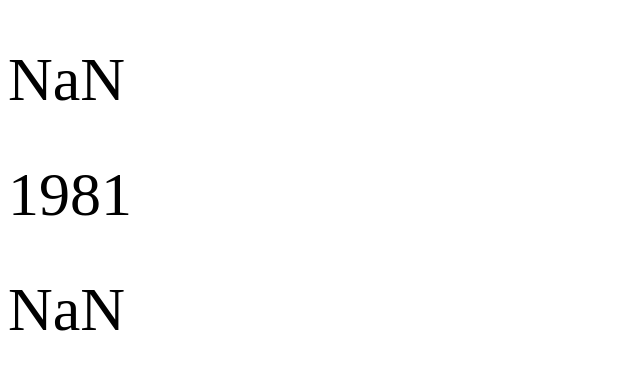
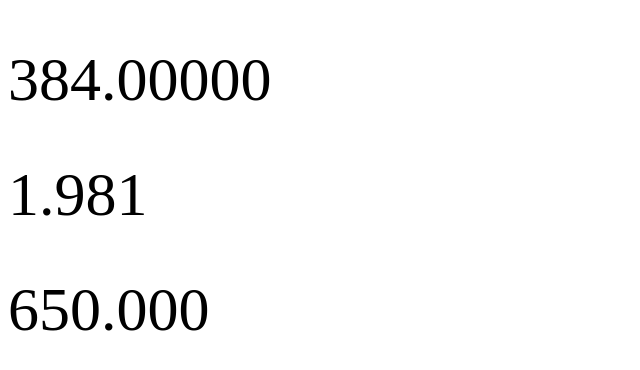
Before and after one commit to BryanCorret/NDI2022, a plain HTML site: page HTML/test.html in a window 1280 px wide. Shown: the whole page, without its empty margins (0-640 px from the left). Drawn offline with Linux system fonts and the light colour scheme.

Commit message:
ajout fonctionalité

```diff
--- a/HTML/script.js
+++ b/HTML/script.js
@@ -7,14 +7,55 @@ counters.forEach( counter => {
       const data = +counter.innerText;
 
       const time = value / speed;
+
      if(data < value) {
           counter.innerText = Math.ceil(data + time);
           setTimeout(animate, 1);
-        }else{
-          counter.innerText = value;
+        }
+        else{
+          const str_chiffre = value.toString();
+          const taille = str_chiffre.length;
+          let div = taille%3
+          let cpt=0;
+          let ee = " ";
+
+
+          for(var i=0;i< str_chiffre.length;i++){
+            if (div ==0){
+              cpt+=3
+              div=2
+              ee = ee.concat(str_chiffre[i]);
+            }
+
+            else if(i==1){
+
+              if(i == div){
+                ee = ee.concat("."+str_chiffre[i]);
+              }
+              else{
+                ee = ee.concat((str_chiffre[i]));
+              }
+            }
+            else if(i == div){
+              ee = ee.concat(str_chiffre[i]+".");
+            }
+
+            else if(cpt%3 == 0){
+              ee = ee.concat((str_chiffre[i]));
+            }
+
+            else{
+              ee = ee.concat(str_chiffre[i]);
+            }
+
+          }
+          counter.innerText = ee;
         }
 
    }
 
    animate();
+
+
+
 }); /*Call this funtion with the ID-name for that element to increase the number within*/};
--- a/HTML/test.html
+++ b/HTML/test.html
@@ -8,11 +8,11 @@
 </head>
 <body>
 
-    <p id="nb1" value="38,400,000" class="nbr">00</p>
+    <p id="nb1" value="38400000" class="nbr">00</p>
 
     <p id="nb2" value="1981" class="nbr">000</p>
 
-    <p id="nb3" value="650,000" class="nbr">000000</p>
+    <p id="nb3" value="650000" class="nbr">000000</p>
 
 
 
```
